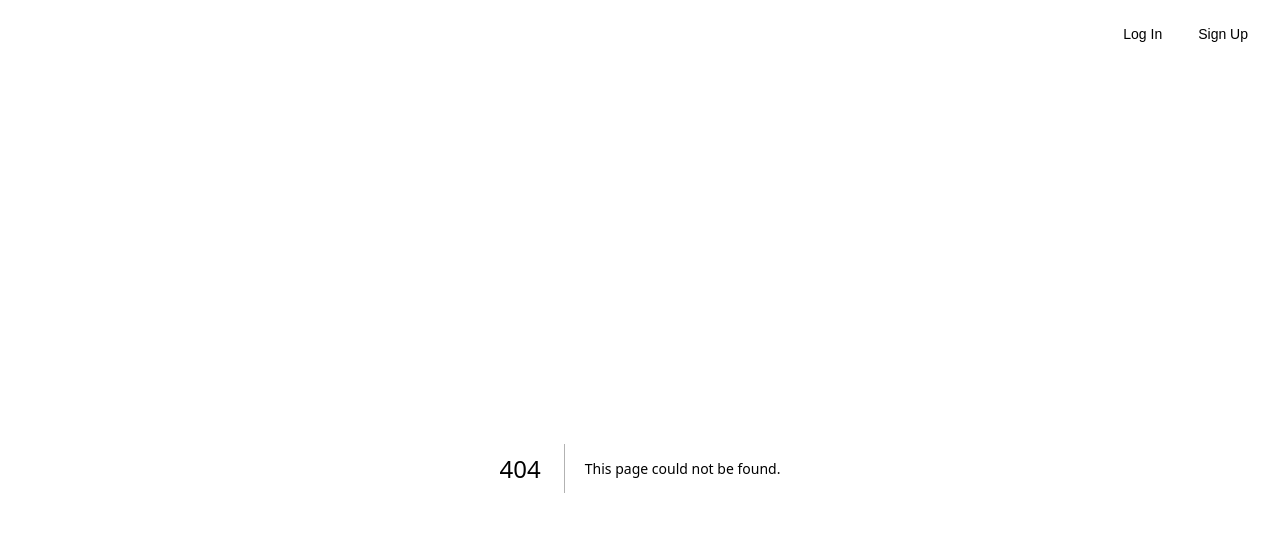
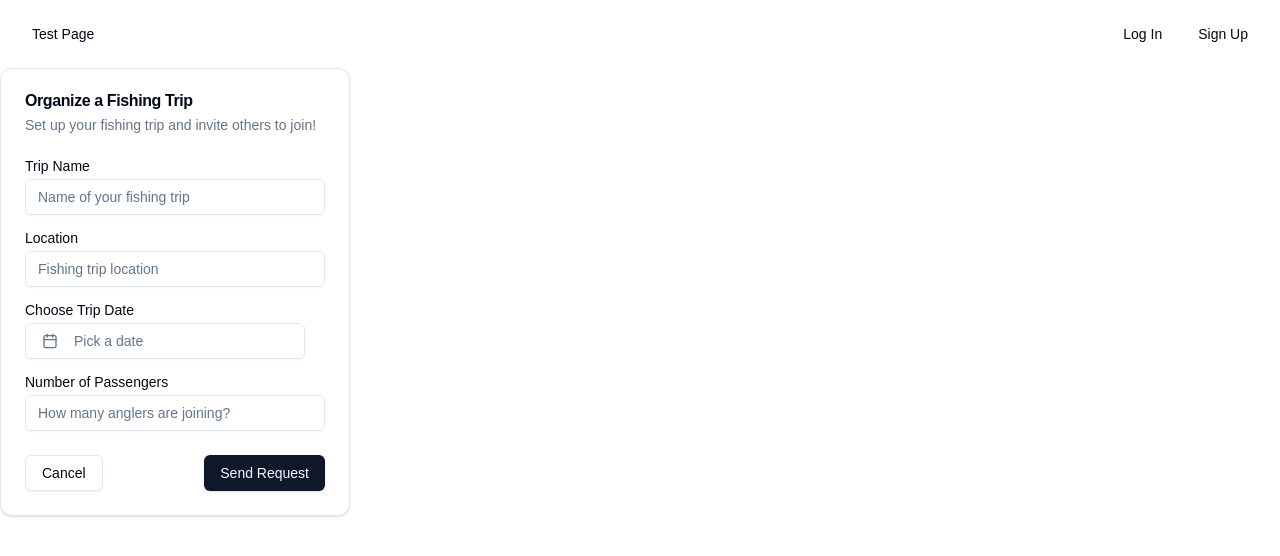
Before and after one commit to velardejm/boat-buddy, a Next.js app: page /test-page in a window 1280 px wide. Before the commit this address had no page. Shown: the top 556 px of the page. Built offline with nearby package versions, Linux system fonts and the light colour scheme.

Commit message:
Add trip request form

```diff
--- /dev/null
+++ b/app/(test)/test-page/page.tsx
@@ -0,0 +1,9 @@
+import TripCard from "@/components/custom/TripCard"
+
+export default function Page() {
+    return (
+        <div>
+            <TripCard />
+        </div>
+    )
+}
--- /dev/null
+++ b/components/custom/DatePicker.tsx
@@ -0,0 +1,43 @@
+"use client"
+
+import * as React from "react"
+import { format } from "date-fns"
+import { Calendar as CalendarIcon } from "lucide-react"
+
+import { cn } from "@/lib/utils"
+import { Button } from "@/components/ui/button"
+import { Calendar } from "@/components/ui/calendar"
+import {
+  Popover,
+  PopoverContent,
+  PopoverTrigger,
+} from "@/components/ui/popover"
+
+export default function DatePicker() {
+  const [date, setDate] = React.useState<Date>()
+
+  return (
+    <Popover>
+      <PopoverTrigger asChild>
+        <Button
+          variant={"outline"}
+          className={cn(
+            "w-[280px] justify-start text-left font-normal",
+            !date && "text-muted-foreground"
+          )}
+        >
+          <CalendarIcon className="mr-2 h-4 w-4" />
+          {date ? format(date, "PPP") : <span>Pick a date</span>}
+        </Button>
+      </PopoverTrigger>
+      <PopoverContent className="w-auto p-0">
+        <Calendar
+          mode="single"
+          selected={date}
+          onSelect={setDate}
+          initialFocus
+        />
+      </PopoverContent>
+    </Popover>
+  )
+}
--- a/components/custom/Navbar.tsx
+++ b/components/custom/Navbar.tsx
@@ -14,7 +14,15 @@
 export default function Navbar() {
   return (
     <NavigationMenu className="min-w-full flex justify-between p-4">
-      <NavigationMenuList></NavigationMenuList>
+      <NavigationMenuList>
+        <NavigationMenuItem>
+          <Link href="/test-page" legacyBehavior passHref>
+            <NavigationMenuLink className={navigationMenuTriggerStyle()}>
+              Test Page
+            </NavigationMenuLink>
+          </Link>
+        </NavigationMenuItem>
+      </NavigationMenuList>
       <NavigationMenuList>
         <NavigationMenuItem>
           <Link href="/login" legacyBehavior passHref>
--- /dev/null
+++ b/components/custom/TripCard.tsx
@@ -0,0 +1,83 @@
+import { Button } from "@/components/ui/button";
+import {
+  Card,
+  CardContent,
+  CardDescription,
+  CardFooter,
+  CardHeader,
+  CardTitle,
+} from "@/components/ui/card";
+import { Input } from "@/components/ui/input";
+import { Label } from "@/components/ui/label";
+import DatePicker from "@/components/custom/DatePicker";
+
+export default function TripCard() {
+  return (
+    // <Card className="w-[350px]">
+    //   <CardHeader>
+    //     <CardTitle>Organize a Fishing Trip</CardTitle>
+    //     <CardDescription>Deploy your new project in one-click.</CardDescription>
+    //   </CardHeader>
+    //   <CardContent>
+    //     <form>
+    //       <div className="grid w-full items-center gap-4">
+    //         <div className="flex flex-col space-y-1.5">
+    //           <Label htmlFor="name">Name</Label>
+    //           <Input id="name" placeholder="Name of your project" />
+    //         </div>
+    //         <div className="flex flex-col space-y-1.5">
+    //           <Label htmlFor="framework">Choose  Trip Date</Label>
+    //             <DatePicker />
+    //         </div>
+    //       </div>
+    //     </form>
+    //   </CardContent>
+    //   <CardFooter className="flex justify-between">
+    //     <Button variant="outline">Cancel</Button>
+    //     <Button>Deploy</Button>
+    //   </CardFooter>
+    // </Card>
+
+    <Card className="w-[350px]">
+      <CardHeader>
+        <CardTitle>Organize a Fishing Trip</CardTitle>
+        <CardDescription>
+          Set up your fishing trip and invite others to join!
+        </CardDescription>
+      </CardHeader>
+      <CardContent>
+        <form>
+          <div className="grid w-full items-center gap-4">
+            <div className="flex flex-col space-y-1.5">
+              <Label htmlFor="trip-name">Trip Name</Label>
+              <Input id="trip-name" placeholder="Name of your fishing trip" />
+            </div>
+            <div className="flex flex-col space-y-1.5">
+              <Label htmlFor="trip-location">Location</Label>
+              <Input
+                id="trip-location"
+                placeholder="Fishing trip location"
+              />
+            </div>
+            <div className="flex flex-col space-y-1.5">
+              <Label htmlFor="trip-date">Choose Trip Date</Label>
+              <DatePicker />
+            </div>
+            <div className="flex flex-col space-y-1.5">
+              <Label htmlFor="boat-pax">Number of Passengers</Label>
+              <Input
+                id="boat-pax"
+                placeholder="How many anglers are joining?"
+                type="number"
+              />
+            </div>
+          </div>
+        </form>
+      </CardContent>
+      <CardFooter className="flex justify-between">
+        <Button variant="outline">Cancel</Button>
+        <Button>Send Request</Button>
+      </CardFooter>
+    </Card>
+  );
+}
--- /dev/null
+++ b/components/ui/calendar.tsx
@@ -0,0 +1,76 @@
+"use client"
+
+import * as React from "react"
+import { ChevronLeft, ChevronRight } from "lucide-react"
+import { DayPicker } from "react-day-picker"
+
+import { cn } from "@/lib/utils"
+import { buttonVariants } from "@/components/ui/button"
+
+export type CalendarProps = React.ComponentProps<typeof DayPicker>
+
+function Calendar({
+  className,
+  classNames,
+  showOutsideDays = true,
+  ...props
+}: CalendarProps) {
+  return (
+    <DayPicker
+      showOutsideDays={showOutsideDays}
+      className={cn("p-3", className)}
+      classNames={{
+        months: "flex flex-col sm:flex-row space-y-4 sm:space-x-4 sm:space-y-0",
+        month: "space-y-4",
+        caption: "flex justify-center pt-1 relative items-center",
+        caption_label: "text-sm font-medium",
+        nav: "space-x-1 flex items-center",
+        nav_button: cn(
+          buttonVariants({ variant: "outline" }),
+          "h-7 w-7 bg-transparent p-0 opacity-50 hover:opacity-100"
+        ),
+        nav_button_previous: "absolute left-1",
+        nav_button_next: "absolute right-1",
+        table: "w-full border-collapse space-y-1",
+        head_row: "flex",
+        head_cell:
+          "text-muted-foreground rounded-md w-8 font-normal text-[0.8rem]",
+        row: "flex w-full mt-2",
+        cell: cn(
+          "relative p-0 text-center text-sm focus-within:relative focus-within:z-20 [&:has([aria-selected])]:bg-accent [&:has([aria-selected].day-outside)]:bg-accent/50 [&:has([aria-selected].day-range-end)]:rounded-r-md",
+          props.mode === "range"
+            ? "[&:has(>.day-range-end)]:rounded-r-md [&:has(>.day-range-start)]:rounded-l-md first:[&:has([aria-selected])]:rounded-l-md last:[&:has([aria-selected])]:rounded-r-md"
+            : "[&:has([aria-selected])]:rounded-md"
+        ),
+        day: cn(
+          buttonVariants({ variant: "ghost" }),
+          "h-8 w-8 p-0 font-normal aria-selected:opacity-100"
+        ),
+        day_range_start: "day-range-start",
+        day_range_end: "day-range-end",
+        day_selected:
+          "bg-primary text-primary-foreground hover:bg-primary hover:text-primary-foreground focus:bg-primary focus:text-primary-foreground",
+        day_today: "bg-accent text-accent-foreground",
+        day_outside:
+          "day-outside text-muted-foreground aria-selected:bg-accent/50 aria-selected:text-muted-foreground",
+        day_disabled: "text-muted-foreground opacity-50",
+        day_range_middle:
+          "aria-selected:bg-accent aria-selected:text-accent-foreground",
+        day_hidden: "invisible",
+        ...classNames,
+      }}
+      components={{
+        IconLeft: ({ className, ...props }) => (
+          <ChevronLeft className={cn("h-4 w-4", className)} {...props} />
+        ),
+        IconRight: ({ className, ...props }) => (
+          <ChevronRight className={cn("h-4 w-4", className)} {...props} />
+        ),
+      }}
+      {...props}
+    />
+  )
+}
+Calendar.displayName = "Calendar"
+
+export { Calendar }
--- /dev/null
+++ b/components/ui/popover.tsx
@@ -0,0 +1,33 @@
+"use client"
+
+import * as React from "react"
+import * as PopoverPrimitive from "@radix-ui/react-popover"
+
+import { cn } from "@/lib/utils"
+
+const Popover = PopoverPrimitive.Root
+
+const PopoverTrigger = PopoverPrimitive.Trigger
+
+const PopoverAnchor = PopoverPrimitive.Anchor
+
+const PopoverContent = React.forwardRef<
+  React.ElementRef<typeof PopoverPrimitive.Content>,
+  React.ComponentPropsWithoutRef<typeof PopoverPrimitive.Content>
+>(({ className, align = "center", sideOffset = 4, ...props }, ref) => (
+  <PopoverPrimitive.Portal>
+    <PopoverPrimitive.Content
+      ref={ref}
+      align={align}
+      sideOffset={sideOffset}
+      className={cn(
+        "z-50 w-72 rounded-md border bg-popover p-4 text-popover-foreground shadow-md outline-none data-[state=open]:animate-in data-[state=closed]:animate-out data-[state=closed]:fade-out-0 data-[state=open]:fade-in-0 data-[state=closed]:zoom-out-95 data-[state=open]:zoom-in-95 data-[side=bottom]:slide-in-from-top-2 data-[side=left]:slide-in-from-right-2 data-[side=right]:slide-in-from-left-2 data-[side=top]:slide-in-from-bottom-2",
+        className
+      )}
+      {...props}
+    />
+  </PopoverPrimitive.Portal>
+))
+PopoverContent.displayName = PopoverPrimitive.Content.displayName
+
+export { Popover, PopoverTrigger, PopoverContent, PopoverAnchor }
--- a/package.json
+++ b/package.json
@@ -16,9 +16,11 @@
     "@radix-ui/react-slot": "^1.1.1",
     "class-variance-authority": "^0.7.1",
     "clsx": "^2.1.1",
+    "date-fns": "^3.6.0",
     "lucide-react": "^0.474.0",
     "next": "15.1.6",
     "react": "^19.0.0",
+    "react-day-picker": "^8.10.1",
     "react-dom": "^19.0.0",
     "react-hook-form": "^7.54.2",
     "tailwind-merge": "^2.6.0",
```
Also changed, not shown: 1 other file (tests, documents, lock files or other folders).
